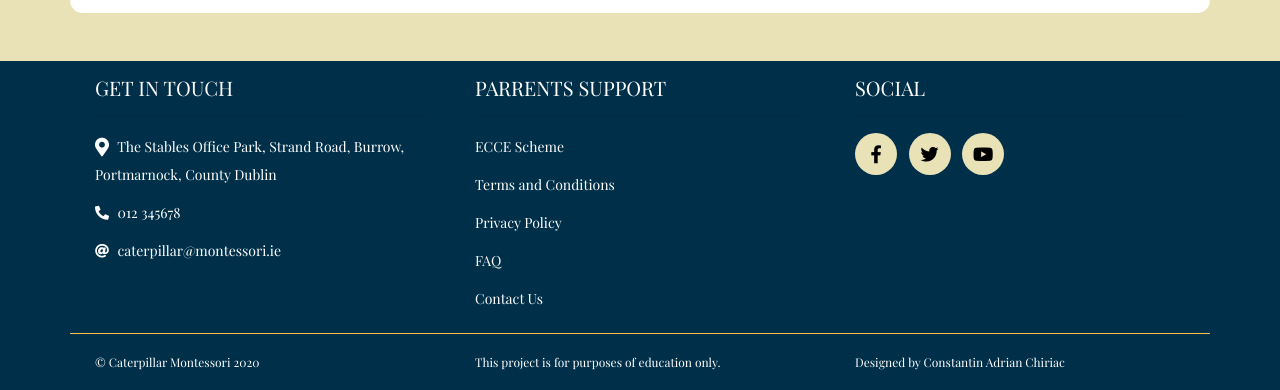
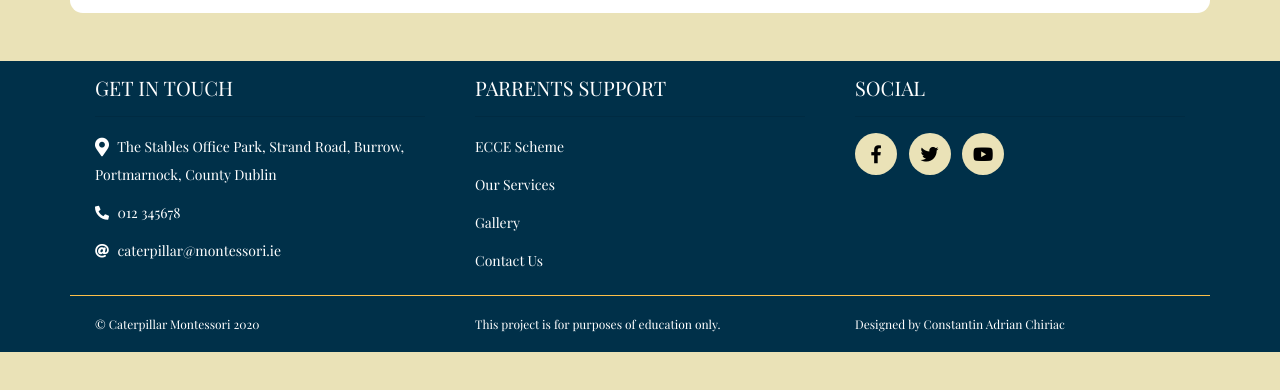
Before and after one commit to constantinadrian/Caterpillar_Montessori_MS_1, a plain HTML site: page about.html in a window 1280 px wide. Shown: the part 2568-2958 px from the top of the page. After the commit the page ends 2920 px from the top, so only its background shows below. Drawn offline with nearby package versions, Linux system fonts and the light colour scheme.

Commit message:
update the parrents support links on footer

```diff
--- a/about.html
+++ b/about.html
@@ -232,19 +232,16 @@
                     <hr>
                     <ul class="footer-links support-links">
                         <li class="support-links-item">
-                            <a href="#">ECCE Scheme</a>
+                            <a href="about.html#ecce-scheme">ECCE Scheme</a>
                         </li>
                         <li class="support-links-item">
-                            <a href="#">Terms and Conditions</a>
+                            <a href="about.html#our-services">Our Services</a>
                         </li>
                         <li class="support-links-item">
-                            <a href="#">Privacy Policy</a>
+                            <a href="gallery.html#gallery">Gallery</a>
                         </li>
                         <li class="support-links-item">
-                            <a href="#">FAQ</a>
-                        </li>
-                        <li class="support-links-item">
-                            <a href="#">Contact Us</a>
+                            <a href="contact.html#contact">Contact Us</a>
                         </li>
                     </ul>
                 </div>
```
Also changed, not shown: contact.html (+4 -7 lines), gallery.html (+4 -7 lines), index.html (+4 -7 lines), 1 other file.
